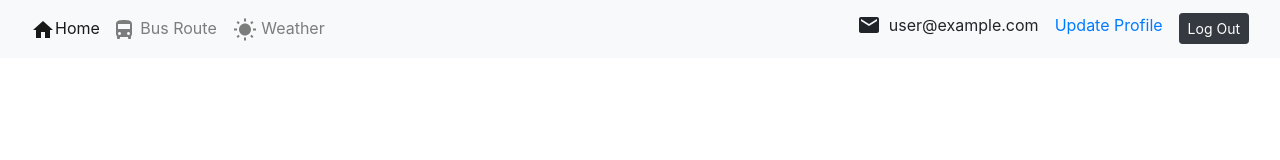
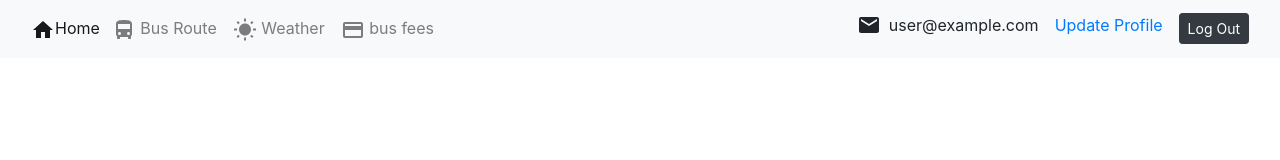
Before and after one commit to ImAvinashSharma/cmrcet-bus-app-v1, a React (Create React App) app: page /forgot-password in a window 1280 px wide. Shown: the top 160 px of the page. Built offline with nearby package versions, Linux system fonts and the light colour scheme; no server answers; sample sign-in values are in the browser's storage.

Commit message:
Fee module  adding

```diff
--- a/src/components/Header.js
+++ b/src/components/Header.js
@@ -6,6 +6,7 @@ import { useHistory } from "react-router-dom";
 import { useAuth } from "../contexts/AuthContext";
 import DirectionsBusIcon from "@material-ui/icons/DirectionsBus";
 import EmailIcon from "@material-ui/icons/Email";
+import PaymentIcon from "@material-ui/icons/Payment";
 import WbSunnyIcon from "@material-ui/icons/WbSunny";
 
 export default function Header() {
@@ -49,6 +50,11 @@ export default function Header() {
                   <WbSunnyIcon /> Weather
                 </Link>
               </li>
+              <li className="nav-item">
+                <Link className="nav-link" to="#">
+                  <PaymentIcon /> bus fees
+                </Link>
+              </li>
             </ul>
           </div>
 
```
